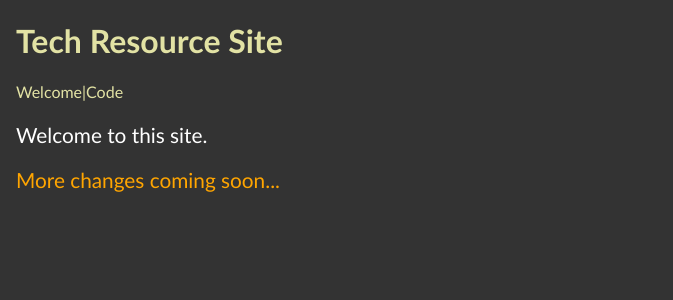
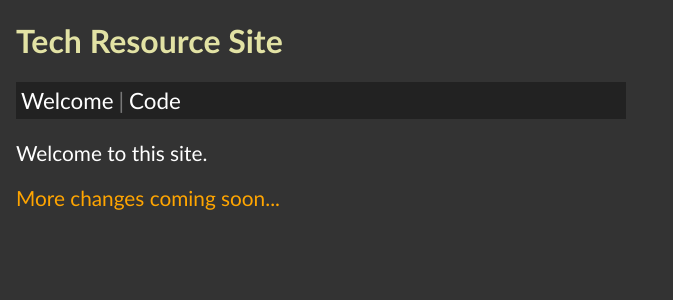
Before and after one commit to edwardtanguay/nextapp007, a Next.js app: page / in a window 1280 px wide. Shown: the top 300 px of the page, without its empty margins (0-673 px from the left). Built offline with nearby package versions, Linux system fonts and the light colour scheme.

Commit message:
menu works

```diff
--- a/components/Nav.js
+++ b/components/Nav.js
@@ -1,9 +1,11 @@
+import Link from 'next/link';
+
 export const Nav = () => {
     return (
         <nav>
-            <span>Welcome</span>
+            <span><Link href="/">Welcome</Link></span>
             <span className="separator">|</span>
-            <span>Code</span>
+            <span><Link href="/code">Code</Link></span>
         </nav>
     );
 };
--- a/package.json
+++ b/package.json
@@ -11,7 +11,8 @@
   "dependencies": {
     "next": "12.1.6",
     "react": "18.1.0",
-    "react-dom": "18.1.0"
+    "react-dom": "18.1.0",
+    "sass": "^1.52.2"
   },
   "devDependencies": {
     "eslint": "8.17.0",
--- a/pages/_app.js
+++ b/pages/_app.js
@@ -1,4 +1,4 @@
-import '../styles/globals.css'
+import '../styles/globals.scss'
 
 function MyApp({ Component, pageProps }) {
   return <Component {...pageProps} />
--- a/styles/globals.css
+++ /dev/null
@@ -1,16 +0,0 @@
-    body {
-      padding: 0 1rem;
-      margin: 0;
-      font-family: 'Gill Sans', 'Gill Sans MT', Calibri, 'Trebuchet MS', sans-serif;
-      background-color: #333;
-      color: rgb(226, 226, 164);
-    }
-
-    p {
-      color: white;
-      font-size: 1.3rem;
-    }
-
-    .highlight {
-      color:orange;
-    }
--- /dev/null
+++ b/styles/globals.scss
@@ -0,0 +1,43 @@
+$maxBoxWidth: 600px;
+
+body {
+  padding: 0 1rem;
+  margin: 0;
+  font-family: 'Gill Sans', 'Gill Sans MT', Calibri, 'Trebuchet MS', sans-serif;
+  background-color: #333;
+  color: rgb(226, 226, 164);
+}
+
+p {
+  color: white;
+  font-size: 1.3rem;
+}
+
+.highlight {
+  color: orange;
+}
+
+
+nav {
+  display: flex;
+  background-color: #222;
+  padding: 5px;
+  max-width: $maxBoxWidth;
+  color: #ccc;
+  font-size: 1.4rem;
+
+  .separator {
+    color: #777;
+    margin: 0 5px;
+  }
+
+  a {
+    color: white;
+    text-decoration: none;
+  }
+
+  a.active {
+    color: yellow;
+  }
+
+}
```
Also changed, not shown: 2 other files (tests, documents, lock files or other folders).
